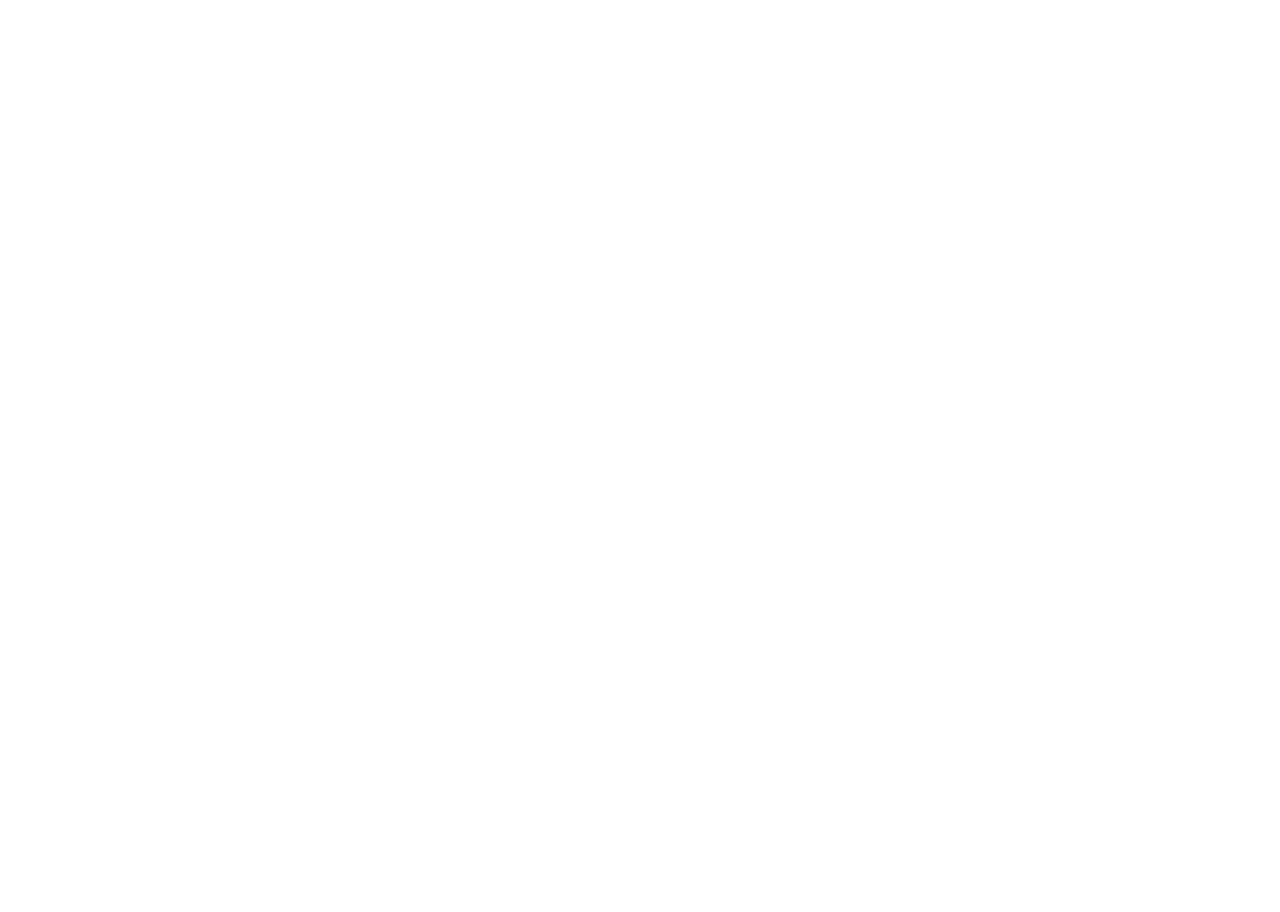
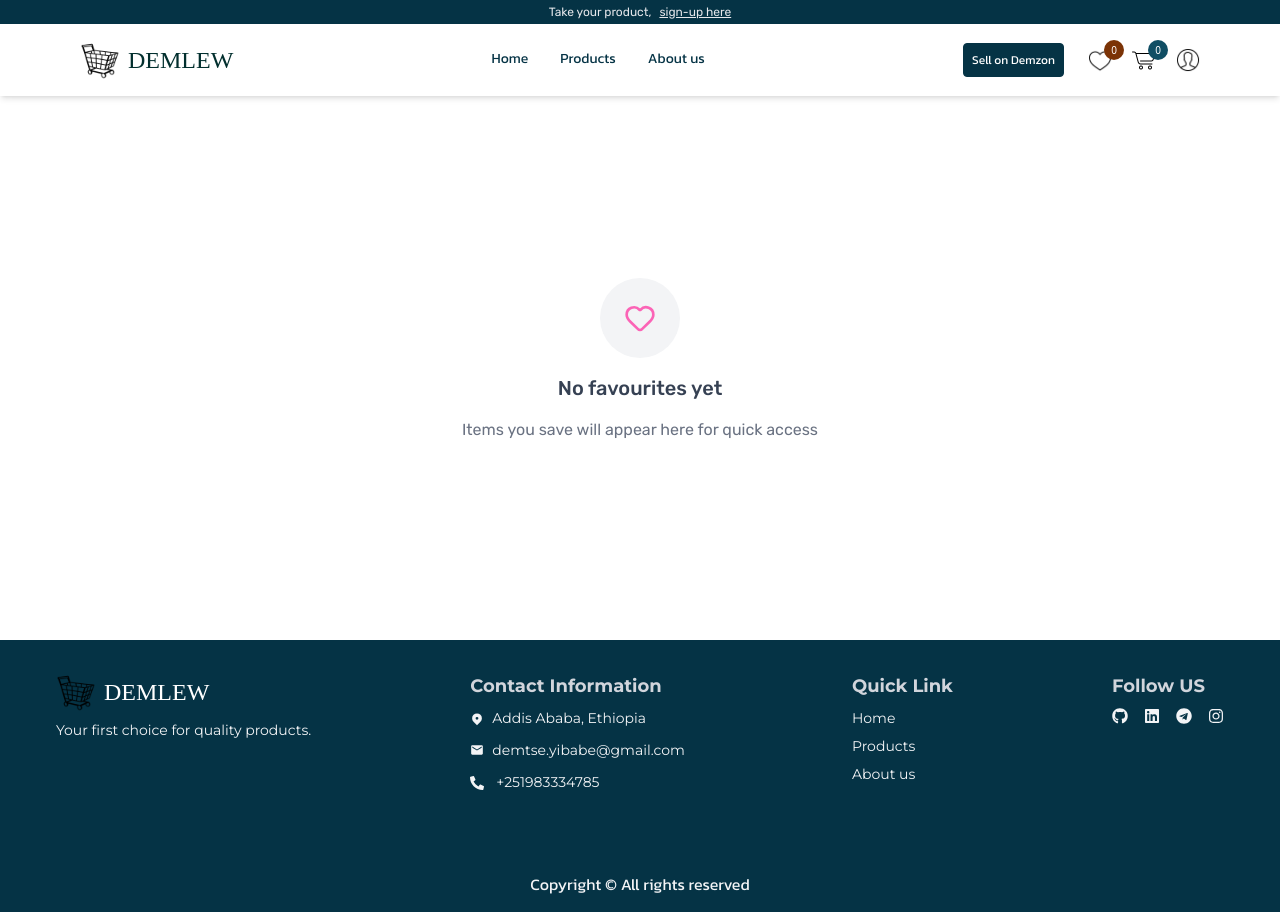
Before and after one commit to Demlew1/Demlew-Ecommerce, a React (Vite) app: page /favourites in a window 1280 px wide. Before the commit this address had no page. Before the commit the page ends 800 px from the top, so only its background shows below. Built offline with nearby package versions, Linux system fonts and the light colour scheme; a web font is replaced by a local one.

Commit message:
finished favourites logic and designed the page

```diff
--- a/package.json
+++ b/package.json
@@ -14,6 +14,7 @@
     "@tanstack/react-query": "^5.81.5",
     "axios": "^1.10.0",
     "framer-motion": "^12.22.0",
+    "lucide-react": "^0.525.0",
     "react": "^19.1.0",
     "react-countup": "^6.5.3",
     "react-dom": "^19.1.0",
--- a/src/components/Home/NavBar.tsx
+++ b/src/components/Home/NavBar.tsx
@@ -5,7 +5,9 @@ import cartImage from "../../assets/images/cart2.png";
 import account from "../../assets/images/account.png";
 import SignUpAd from "./SignUpAd";
 import { useCartStore } from "../../store/cartStore";
+import { useFavouriteStore } from "../../store/favouriteStore";
 export default function NavBar() {
+  const { favourites } = useFavouriteStore();
   const { cart } = useCartStore();
   return (
     <div className="fixed top-0 left-0 right-0 z-50">
@@ -14,22 +16,22 @@ export default function NavBar() {
         <div className="flex justify-center sm:justify-start">
           <Logo />
         </div>
-        <div className="flex gap-8 sm:order-2 text-base">
+        <div className="flex gap-8 sm:gap-4 md:gap-8  sm:order-2 text-base">
           <Link
             to="/"
-            className="font-['Kanit'] text-cyan-950 border-b-2 border-transparent hover:border-cyan-950 transition duration-200"
+            className="font-['Kanit'] text-cyan-950 border-b-2 sm:text-xs md:text-sm border-transparent hover:border-cyan-950 transition duration-200"
           >
             Home
           </Link>
           <Link
             to="/products"
-            className="font-['Kanit'] text-cyan-950 border-b-2 border-transparent hover:border-cyan-950 transition duration-200"
+            className="font-['Kanit'] text-cyan-950 border-b-2 sm:text-xs md:text-sm border-transparent hover:border-cyan-950 transition duration-200"
           >
             Products
           </Link>
           <Link
             to="/aboutus"
-            className="font-['Kanit'] text-cyan-950 border-b-2 border-transparent hover:border-cyan-950 transition duration-200"
+            className="font-['Kanit'] text-cyan-950 border-b-2 sm:text-xs md:text-sm border-transparent hover:border-cyan-950 transition duration-200"
           >
             About us
           </Link>
@@ -37,28 +39,28 @@ export default function NavBar() {
         <div className="flex items-center gap-6 sm:order-3">
           <Link
             to="/sell"
-            className="font-['Kanit'] text-sm px-4 py-2 bg-cyan-950 text-white rounded hover:bg-white hover:text-cyan-950 border border-cyan-950 transition-all duration-200"
+            className="font-['Kanit'] text-xs px-2 py-2 bg-cyan-950 text-white rounded hover:bg-white hover:text-cyan-950 border border-cyan-950 transition-all duration-200"
           >
             Sell on Demzon
           </Link>
           <div className="flex items-center gap-5">
-            <div className="relative group">
+            <Link to="favourites" className="relative group">
               <img
                 src={heart}
                 alt="Wishlist"
-                className="w-6 h-6 cursor-pointer transition-transform group-hover:scale-110"
+                className="size-6 sm:size-5   md:size-6 cursor-pointer transition-transform group-hover:scale-110"
               />
-              <span className="absolute -top-2 -right-3 bg-amber-900 text-white text-[10px] w-5 h-5 flex items-center justify-center rounded-full">
-                0
+              <span className="absolute -top-2 -right-3 bg-amber-900 text-white text-[10px] size-5 md:size-5 sm:size-4 flex items-center justify-center rounded-full">
+                {favourites.length}
               </span>
-            </div>
+            </Link>
             <Link to="/cart" className="relative group">
               <img
                 src={cartImage}
                 alt="Cart"
-                className="w-6 h-6 cursor-pointer transition-transform group-hover:scale-110"
+                className="size-6 md:size-6 sm:size-5 cursor-pointer transition-transform group-hover:scale-110"
               />
-              <span className="absolute -top-2 -right-3 bg-cyan-900 text-white text-[10px] w-5 h-5 flex items-center justify-center rounded-full">
+              <span className="absolute -top-2 -right-3 bg-cyan-900 text-white text-[10px] size-5 md:size-5 sm:size-4 flex items-center justify-center rounded-full">
                 {cart.length}
               </span>
             </Link>
@@ -66,7 +68,7 @@ export default function NavBar() {
               <img
                 src={account}
                 alt="Account"
-                className="w-6 h-6 cursor-pointer transition-transform group-hover:scale-110"
+                className="size-6 md:size-6 sm:size-5 cursor-pointer transition-transform group-hover:scale-110"
               />
             </div>
           </div>
--- /dev/null
+++ b/src/pages/FavouritesPage.tsx
@@ -0,0 +1,73 @@
+import { useFavouriteStore } from "../store/favouriteStore";
+import { Trash2, Heart } from "lucide-react";
+
+export default function FavouritesPage() {
+  const { favourites, removeFromFavourites } = useFavouriteStore();
+
+  if (favourites.length === 0) {
+    return (
+      <div className="font-['Rubik'] mt-50 sm:mt-30 flex flex-col items-center justify-center min-h-[60vh] gap-4 text-center p-4">
+        <div className="bg-gray-100 p-6 rounded-full">
+          <Heart className="w-8 h-8 text-pink-400" />
+        </div>
+        <h2 className="text-xl font-medium text-gray-700">No favourites yet</h2>
+        <p className="text-gray-500 max-w-md">
+          Items you save will appear here for quick access
+        </p>
+      </div>
+    );
+  }
+
+  return (
+    <div className="font-['Rubik'] container mx-auto px-4 py-8">
+      <div className="mb-8">
+        <h1 className="text-2xl font-bold text-gray-900">Your Favourites</h1>
+        <p className="text-gray-600 mt-1">
+          {favourites.length}{" "}
+          {favourites.length === 1 ? "loved item" : "loved items"}
+        </p>
+      </div>
+
+      <div className="grid grid-cols-1 sm:grid-cols-2 lg:grid-cols-3 gap-6">
+        {favourites.map((product) => (
+          <div
+            key={product.id}
+            className="border border-pink-100 rounded-lg overflow-hidden hover:shadow-md transition-shadow bg-white"
+          >
+            <div className="relative">
+              <img
+                src={product.images?.[0] || "/placeholder-product.jpg"}
+                alt={product.title}
+                className="w-full h-48 object-cover"
+              />
+              <button
+                onClick={() => removeFromFavourites(product.id)}
+                className="absolute top-3 right-3 bg-white p-2 rounded-full shadow hover:bg-pink-50 transition-colors"
+                aria-label="Remove from favourites"
+              >
+                <Trash2 className="w-4 h-4 text-pink-500 hover:text-pink-700" />
+              </button>
+            </div>
+
+            <div className="p-4">
+              <h3 className="font-medium text-gray-900 truncate">
+                {product.title}
+              </h3>
+              <p className="text-gray-500 text-sm mt-1 line-clamp-2">
+                {product.description}
+              </p>
+              <div className="mt-3 flex justify-between items-center">
+                <span className="font-bold text-pink-900">
+                  ${product.price}
+                </span>
+                <button className="text-sm bg-pink-900 text-white px-3 py-1 rounded hover:bg-pink-700 transition-colors">
+                  Add to Cart
+                </button>
+              </div>
+            </div>
+          </div>
+        ))}
+      </div>
+    </div>
+  );
+}
--- a/src/components/Home/SingleProduct.tsx
+++ b/src/pages/SingleProduct.tsx
@@ -1,14 +1,15 @@
 import { useParams } from "react-router-dom";
-import useSingleProduct from "../../hooks/useSingleProduct";
-import heart from "../../assets/images/heart.png";
-import liked from "../../assets/images/liked.svg";
+import useSingleProduct from "../hooks/useSingleProduct";
+import heart from "../assets/images/heart.png";
+import liked from "../assets/images/liked.svg";
 import { useState } from "react";
 import { motion } from "framer-motion";
-import { useCartStore } from "../../store/cartStore";
+import { useCartStore } from "../store/cartStore";
 import { toast } from "react-toastify";
-
+import { useFavouriteStore } from "../store/favouriteStore";
 export default function SingleProduct() {
   const notify = () => toast.success("Successfully added!");
+  const { addToFavourites, removeFromFavourites } = useFavouriteStore();
   const { addToCart } = useCartStore();
   const { id } = useParams<{ id: string }>();
   const productId = parseInt(id ?? "0");
@@ -51,7 +52,13 @@ export default function SingleProduct() {
   }
 
   function likeProducts() {
-    setLike(!like);
+    if (!singleProduct) return;
+    setLike((prev) => !prev);
+    if (!like) {
+      addToFavourites(singleProduct);
+    } else {
+      removeFromFavourites(singleProduct.id);
+    }
   }
 
   return (
@@ -59,7 +66,7 @@ export default function SingleProduct() {
       initial={{ opacity: 0 }}
       animate={{ opacity: 1 }}
       transition={{ duration: 0.5 }}
-      className="font-['Rubik'] flex flex-col sm:flex-row gap-8 mt-10 items-center px-4 sm:px-8 lg:px-16 py-12 max-w-7xl mx-auto"
+      className="font-['Rubik'] flex flex-col  sm:flex-row gap-8 mt-40 sm:mt-30 sm:items-start items-center px-4 sm:px-8 lg:px-16 py-12 max-w-7xl mx-auto"
     >
       <motion.div
         whileHover={{ scale: 1.01 }}
--- a/src/routes.tsx
+++ b/src/routes.tsx
@@ -3,11 +3,12 @@ import HomePage from "./pages/HomePage";
 import Products from "./pages/Products";
 import type { RouteObject } from "react-router-dom";
 import SignIn from "./pages/SignIn";
-import SingleProduct from "./components/Home/SingleProduct";
+import SingleProduct from "./pages/SingleProduct";
 import SignUp from "./pages/SignUp";
 import SellProducts from "./pages/SellProducts";
 import AboutPage from "./pages/AboutPage";
 import CartPage from "./pages/cartPage";
+import FavouritesPage from "./pages/FavouritesPage";
 export const routesConfig: RouteObject[] = [
   {
     path: "/",
@@ -33,6 +34,7 @@ export const routesConfig: RouteObject[] = [
         path: "/cart",
         element: <CartPage />,
       },
+      { path: "/favourites", element: <FavouritesPage /> },
     ],
   },
   {
```
Also changed, not shown: 1 other file (tests, documents, lock files or other folders).
